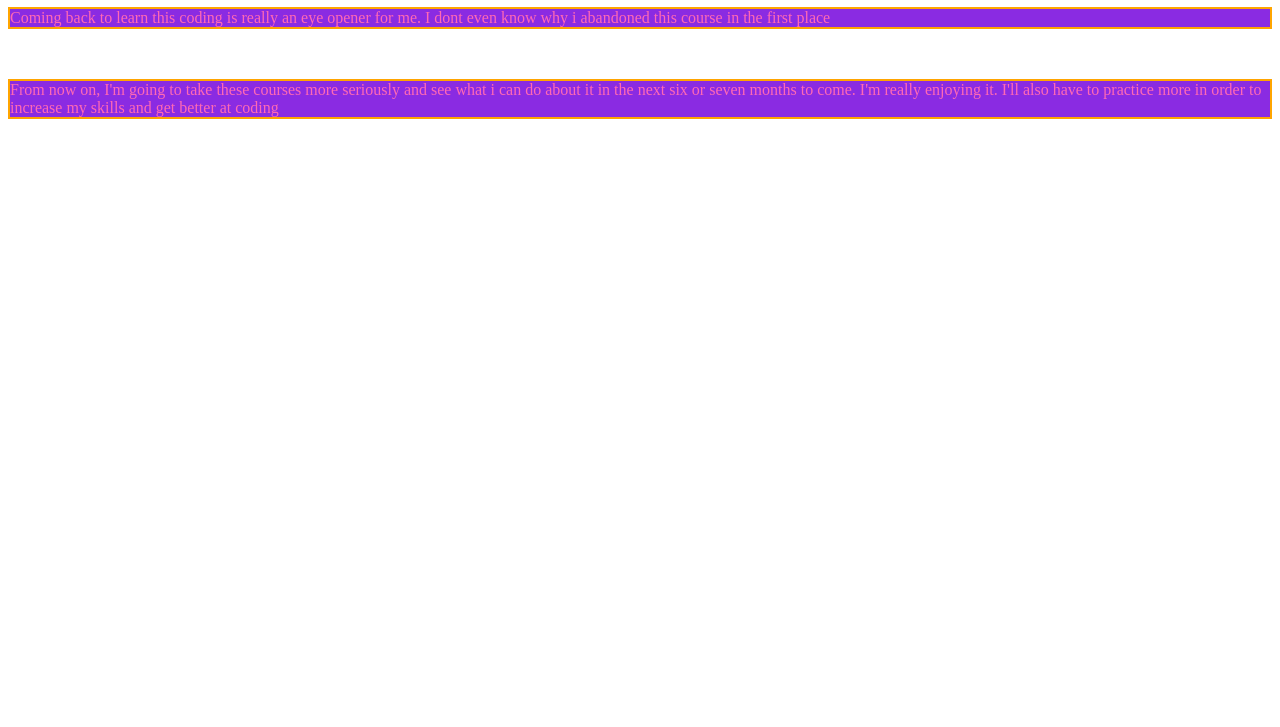
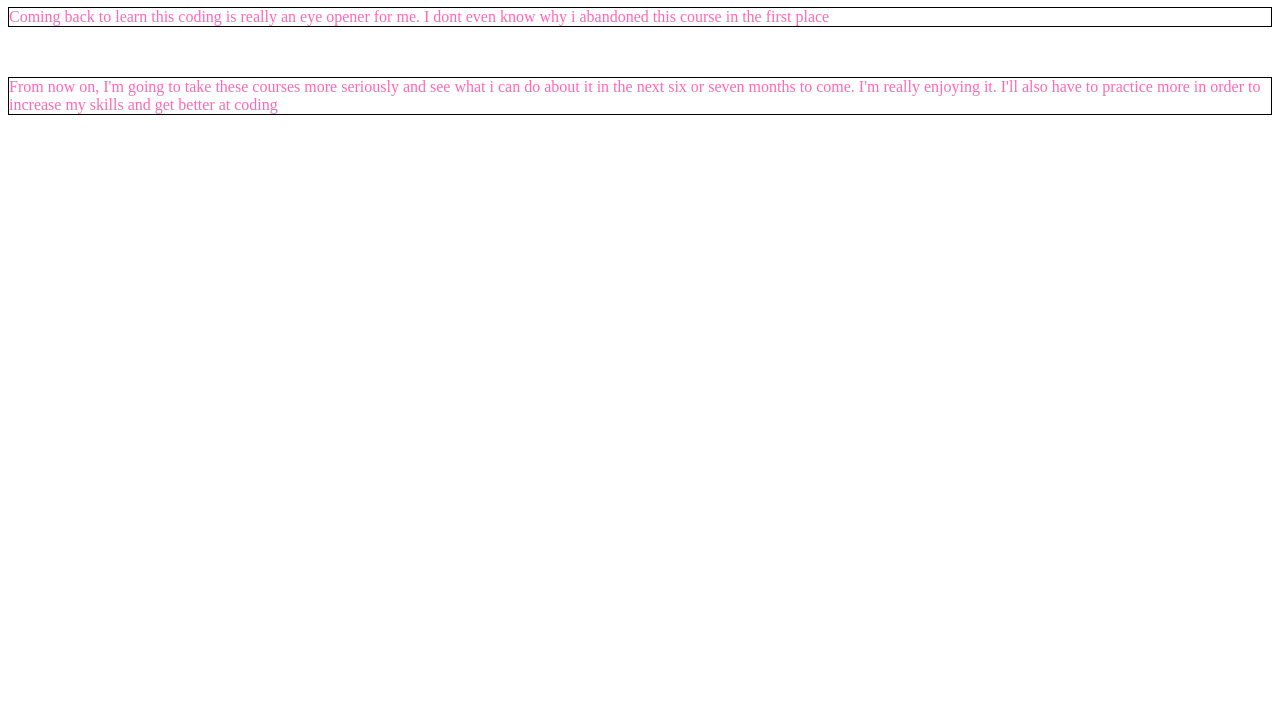
Before and after one commit to OmmyWaters/Cousera-Test, a plain HTML site: page site/index.html in a window 1280 px wide. Shown: the part 73-800 px from the top of the page. Drawn offline with Linux system fonts and the light colour scheme.

Commit message:
alteration

```diff
--- a/site/style.css
+++ b/site/style.css
@@ -1,5 +1,5 @@
 p{
 	color: hotpink;
-	background-color: blueviolet;
-	border: solid 2px orange;
+	background-color: white;
+	border: solid 1px black;
 }
```
